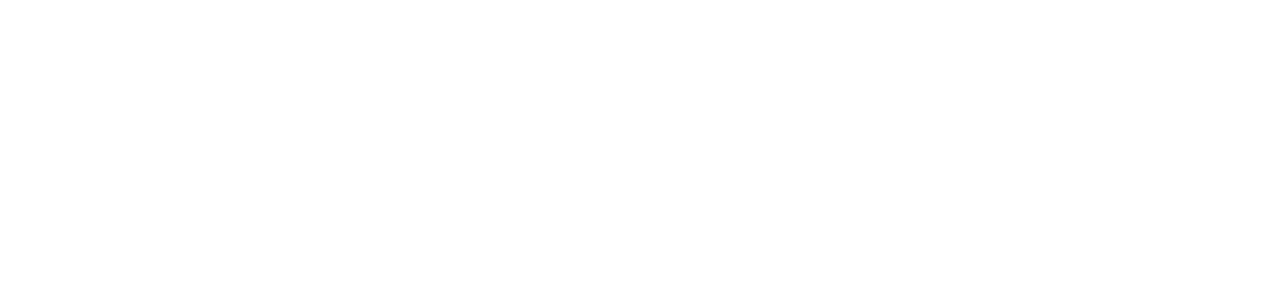
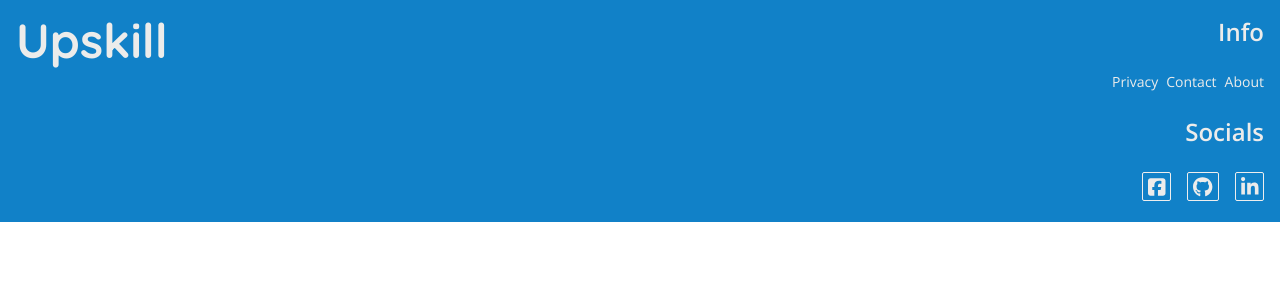
Before and after one commit to chingu-voyages/UpSkill, a React (Vite) app in the folder client/: page / in a window 1280 px wide. Shown: the top 300 px of the page. Built offline with nearby package versions, Linux system fonts and the light colour scheme.

Commit message:
refactor: add custom directive for tailwind in css, remove folder structure

```diff
--- a/client/src/App.jsx
+++ b/client/src/App.jsx
@@ -1,7 +1,11 @@
 import { BrowserRouter as Router, Routes, Route } from "react-router-dom";
-import Footer from "./components/Footer/Footer";
+import Footer from "./components/Footer";
 function App() {
-  return <Router></Router>;
+  return (
+    <Router>
+      <Footer />
+    </Router>
+  );
 }
 
 export default App;
--- a/client/src/components/Footer/Footer.jsx
+++ b/client/src/components/Footer.jsx
@@ -17,13 +17,13 @@ const Footer = () => {
         <div className="ml-auto flex flex-col items-end gap-6">
           <h4 className="sm:text-2xl font-semibold">Info</h4>
           <div className="flex gap-2 text-sm">
-            <Link className="hover:text-baby duration-75" to="#">
+            <Link className="social-link" to="#">
               Privacy
             </Link>
-            <Link className="hover:text-baby duration-75" to="#">
+            <Link className="social-link" to="#">
               Contact
             </Link>
-            <Link className="hover:text-baby duration-75" to="#">
+            <Link className="social-link" to="#">
               About
             </Link>
           </div>
@@ -35,21 +35,21 @@ const Footer = () => {
                 <FontAwesomeIcon
                   icon={faFacebookSquare}
                   border
-                  className="hover:text-baby hover:border-baby duration-75"
+                  className="social-link-btn "
                 />
               </a>
               <a href="https://github.com/chingu-voyages/UpSkill">
                 <FontAwesomeIcon
                   icon={faGithub}
                   border
-                  className="hover:text-baby hover:border-baby duration-75"
+                  className="social-link-btn"
                 />
               </a>
               <a href="#">
                 <FontAwesomeIcon
                   icon={faLinkedinIn}
                   border
-                  className="hover:text-baby hover:border-baby duration-75"
+                  className="social-link-btn"
                 />
               </a>
             </div>
--- a/client/src/index.css
+++ b/client/src/index.css
@@ -20,3 +20,11 @@ body {
   margin: 0;
   padding: 0;
 }
+@layer components {
+  .social-link {
+    @apply hover:text-baby duration-75;
+  }
+  .social-link-btn {
+    @apply hover:text-baby hover:border-baby duration-75;
+  }
+}
```
